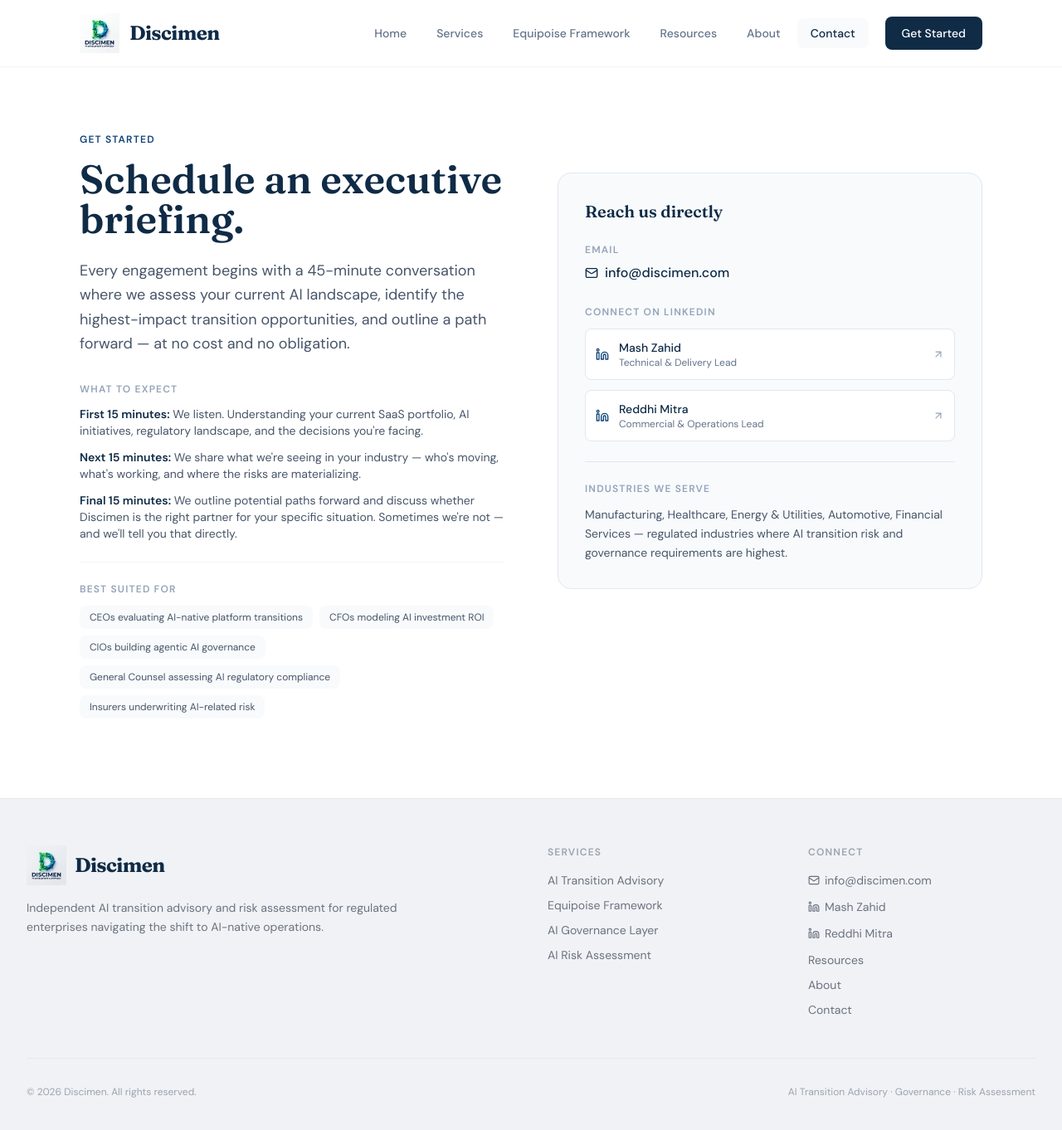
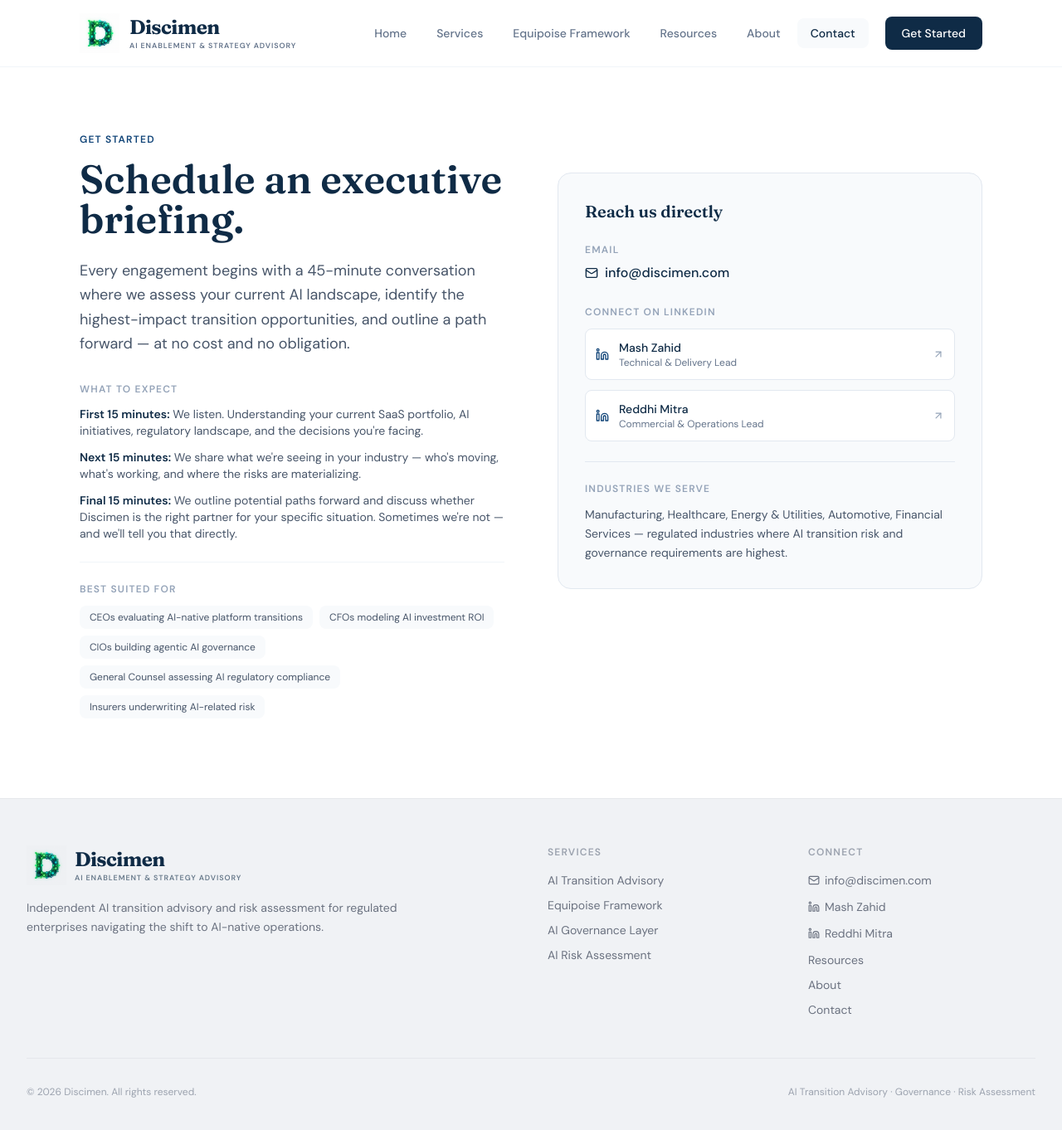
Before and after one commit to MashZ/ai-cyber-insurance, a React (Vite) app: page /contact in a window 1280 px wide. Shown: the top 1362 px of the page at 83% size. Built offline with nearby package versions, Linux system fonts and the light colour scheme.

Commit message:
chore: separate icon and custom typography for logo

```diff
--- a/src/components/Footer.tsx
+++ b/src/components/Footer.tsx
@@ -12,12 +12,16 @@
               <img
                 src="/discimen_logo_new.png"
                 alt="Discimen"
-                className="h-12 w-12 object-contain"
-                style={{ mixBlendMode: 'multiply' }}
+                className="h-12 w-12 object-contain mix-blend-multiply"
               />
-              <span className="font-display text-[#0f2b46] text-2xl font-bold tracking-tight">
-                Discimen
-              </span>
+              <div className="flex flex-col justify-center translate-y-0.5">
+                <span className="font-display text-[#0f2b46] text-2xl font-bold tracking-tight leading-none">
+                  Discimen
+                </span>
+                <span className="text-[9px] font-semibold tracking-widest text-[#0f2b46]/60 uppercase mt-1">
+                  AI ENABLEMENT & STRATEGY ADVISORY
+                </span>
+              </div>
             </div>
             <p className="text-gray-500 text-sm leading-relaxed max-w-md">
               Independent AI transition advisory and risk assessment for
--- a/src/components/Header.tsx
+++ b/src/components/Header.tsx
@@ -26,11 +26,16 @@
             <img
               src="/discimen_logo_new.png"
               alt="Discimen"
-              className="h-12 w-12 object-contain"
+              className="h-12 w-12 object-contain mix-blend-multiply"
             />
-            <span className="font-display text-[#0f2b46] text-2xl font-bold tracking-tight hover:text-[#0f4377] transition-colors">
-              Discimen
-            </span>
+            <div className="flex flex-col justify-center translate-y-0.5">
+              <span className="font-display text-[#0f2b46] text-2xl font-bold tracking-tight group-hover:text-[#0f4377] transition-colors leading-none">
+                Discimen
+              </span>
+              <span className="text-[9px] font-semibold tracking-widest text-slate-500 uppercase mt-1">
+                AI ENABLEMENT & STRATEGY ADVISORY
+              </span>
+            </div>
           </Link>
 
           {/* Desktop Nav */}
```
Also changed, not shown: public/discimen_logo_new.png, 6 other files (tests, documents, lock files or other folders).
